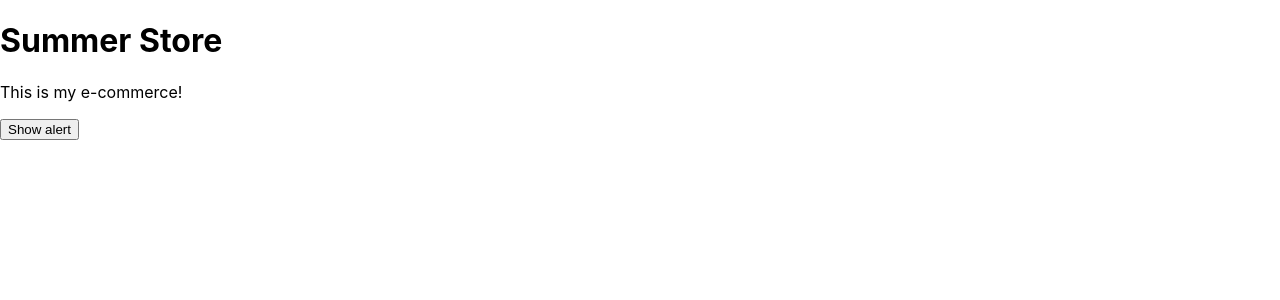
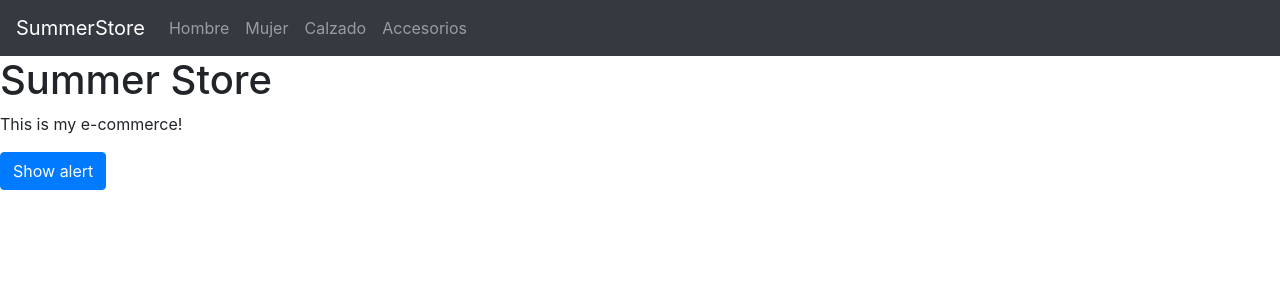
Before and after one commit to viczap/summerstore, a React (Create React App) app: page / in a window 1280 px wide. Shown: the top 300 px of the page. Built offline with nearby package versions, Linux system fonts and the light colour scheme.

Commit message:
Adding navigation bar.

```diff
--- a/src/App.jsx
+++ b/src/App.jsx
@@ -1,4 +1,5 @@
 import './App.css';
+import NavBar from './components/NavBar'
 import Button from 'react-bootstrap/Button';
 
 function App() {
@@ -9,6 +10,7 @@ function App() {
 
   return (
     <div>
+      <NavBar />
       <h1>Summer Store</h1>
       <p>This is my e-commerce!</p>
       <Button onClick={showMessageInConsole}>Show alert</Button>
--- /dev/null
+++ b/src/components/NavBar.jsx
@@ -0,0 +1,17 @@
+import { Navbar, Nav } from 'react-bootstrap'
+
+const NavBar = () => {
+    return (
+        <Navbar bg="dark" variant="dark">
+            <Navbar.Brand>SummerStore</Navbar.Brand>
+            <Nav className="mr-auto">
+                <Nav.Link href="/men">Hombre</Nav.Link>
+                <Nav.Link href="/women">Mujer</Nav.Link>
+                <Nav.Link href="/shoes">Calzado</Nav.Link>
+                <Nav.Link href="/accessories">Accesorios</Nav.Link>
+            </Nav>
+        </Navbar>
+    );
+}
+
+export default NavBar;
--- a/src/index.js
+++ b/src/index.js
@@ -1,5 +1,6 @@
 import React from 'react';
 import ReactDOM from 'react-dom';
+import 'bootstrap/dist/css/bootstrap.min.css';
 import './index.css';
 import App from './App';
 
```
Also changed, not shown: 1 other file (tests, documents, lock files or other folders).
